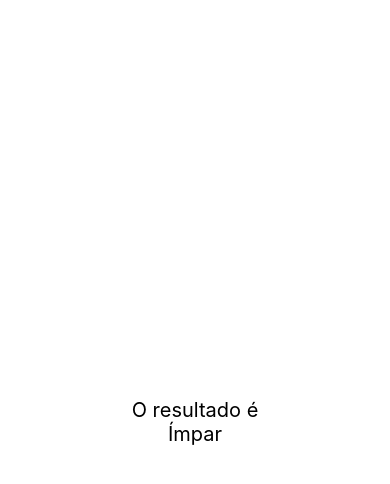
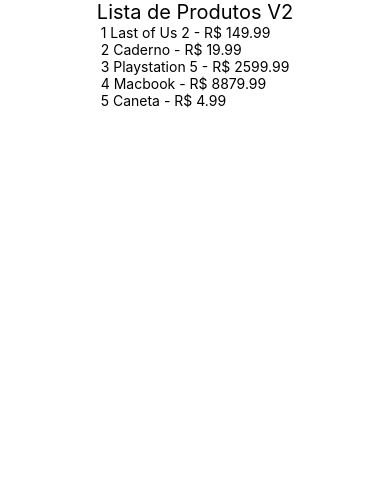
Before and after one commit to lndsilva/LojaAbc, a React Native app: screen / in a window 390 px wide. Shown: the top 484 px of the page. Built offline with nearby package versions, Linux system fonts and the light colour scheme.

Commit message:
Renderizando listas

```diff
--- a/src/App.tsx
+++ b/src/App.tsx
@@ -1,7 +1,10 @@
 import React from 'react';
 import {StyleSheet, SafeAreaView} from 'react-native';
 
-import ParImpar from './components/ParImpar';
+
+import ListaProdutosV2 from './components/produtos/ListaProdutosV2';
+//import ListaProdutos from './components/produtos/ListaProdutos';
+//import ParImpar from './components/ParImpar';
 //import Diferenciar from './components/Diferenciar';
 //import ContadorV2 from './components/contador/ContadorV2';
 //import Pai from './components/Indireta/Pai';
@@ -16,8 +19,10 @@
 
 export default () => (
   <SafeAreaView style={style.App}>
+    <ListaProdutosV2/>
+    {/*<Botao />
+    <ListaProdutos/>
     <ParImpar num={3}/>
-    {/*<Botao />
     <Diferenciar />
     <ContadorV2 />
     <Pai />
--- /dev/null
+++ b/src/components/produtos/ListaProdutos.js
@@ -0,0 +1,24 @@
+import React from 'react';
+import {Text} from 'react-native';
+import Estilo from '../estilos';
+
+import produtos from './produtos';
+
+export default props => {
+  function obterLista() {
+    return produtos.map(p => {
+      return (
+        <Text key={p.id}>
+          {p.id} - {p.nome} tem o preço R$ {p.preco}
+        </Text>
+      );
+    });
+  }
+
+  return (
+    <>
+      <Text style={Estilo.txtGrande}>Lista de Produtos</Text>
+      {obterLista()}
+    </>
+  );
+};
--- /dev/null
+++ b/src/components/produtos/ListaProdutosV2.js
@@ -0,0 +1,26 @@
+import React from 'react';
+import {FlatList, Text} from 'react-native';
+import Estilo from '../estilos';
+
+import produtos from './produtos';
+
+export default props => {
+  const produtoRender = ({item: p}) => {
+    return (
+      <Text>
+        {p.id} {p.nome} - R$ {p.preco}
+      </Text>
+    );
+  };
+
+  return (
+    <>
+      <Text style={Estilo.txtGrande}>Lista de Produtos V2</Text>
+      <FlatList
+        data={produtos}
+        keyExtractor={i => `${i.id}`}
+        renderItem={produtoRender}
+      />
+    </>
+  );
+};
--- /dev/null
+++ b/src/components/produtos/produtos.js
@@ -0,0 +1,7 @@
+export default [
+    {id: 1, nome: 'Last of Us 2', preco: 149.99},
+    {id: 2, nome: 'Caderno', preco: 19.99},
+    {id: 3, nome: 'Playstation 5', preco: 2599.99},
+    {id: 4, nome: 'Macbook', preco: 8879.99},
+    {id: 5, nome: 'Caneta', preco: 4.99},
+]
```
